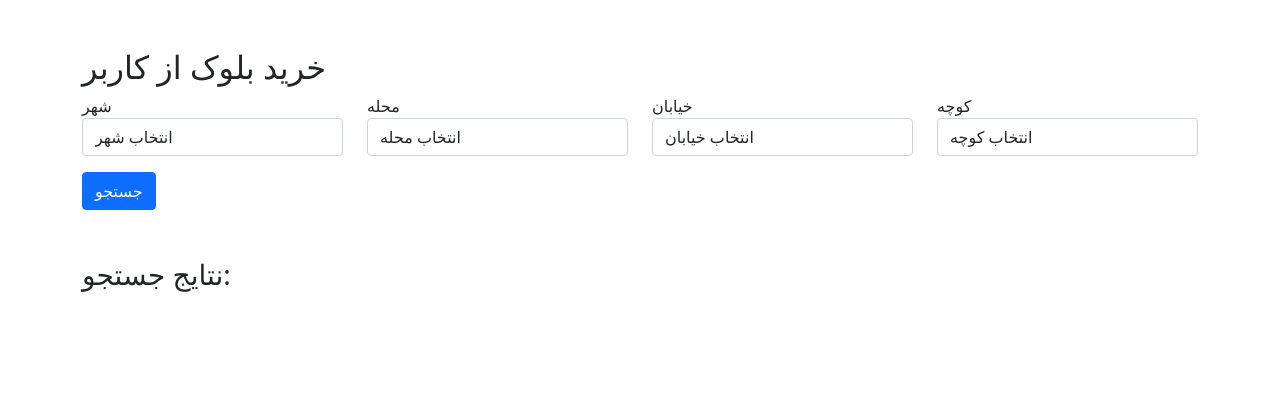
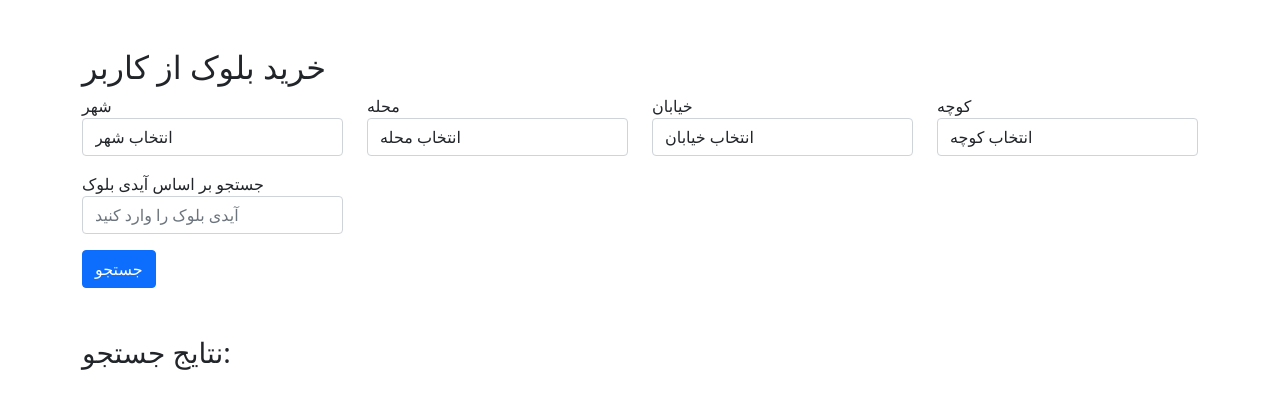
Before and after one commit to AmirhosseinNazarii/django_Rapoll, a Django app: page /users/buy_from_user/ in a window 1280 px wide. Shown: the top 409 px of the page. Run offline with Django 5.2, Linux system fonts and the light colour scheme.

Commit message:
search box bray bakhshe kharid az karbr ham ezafe shod. shokre khoda.

```diff
--- a/users/templates/users/BuyFromUser.html
+++ b/users/templates/users/BuyFromUser.html
@@ -11,11 +11,11 @@
     <h2>خرید بلوک از کاربر</h2>
     <form method="GET" action="">
         <div class="row">
+            <!-- بخش جستجو بر اساس شهر، محله، خیابان و کوچه -->
             <div class="col-md-3">
                 <label for="city">شهر</label>
                 <select class="form-control" id="city" name="city">
                     <option value="">انتخاب شهر</option>
-                    <!-- شهرهای موجود را اینجا قرار دهید -->
                     {% for city in cities %}
                     <option value="{{ city }}">{{ city }}</option>
                     {% endfor %}
@@ -25,24 +25,30 @@
                 <label for="neighborhood">محله</label>
                 <select class="form-control" id="neighborhood" name="neighborhood">
                     <option value="">انتخاب محله</option>
-                    <!-- محله‌ها براساس شهر -->
                 </select>
             </div>
             <div class="col-md-3">
                 <label for="street">خیابان</label>
                 <select class="form-control" id="street" name="street">
                     <option value="">انتخاب خیابان</option>
-                    <!-- خیابان‌ها براساس محله -->
                 </select>
             </div>
             <div class="col-md-3">
                 <label for="alley">کوچه</label>
                 <select class="form-control" id="alley" name="alley">
                     <option value="">انتخاب کوچه</option>
-                    <!-- کوچه‌ها براساس خیابان -->
                 </select>
             </div>
         </div>
+
+        <!-- بخش جستجو بر اساس آیدی بلوک -->
+        <div class="row mt-3">
+            <div class="col-md-3">
+                <label for="block_id">جستجو بر اساس آیدی بلوک</label>
+                <input type="number" class="form-control" id="block_id" name="block_id" placeholder="آیدی بلوک را وارد کنید">
+            </div>
+        </div>
+
         <div class="mt-3">
             <button type="submit" class="btn btn-primary">جستجو</button>
         </div>
--- a/users/views.py
+++ b/users/views.py
@@ -317,6 +317,7 @@ def buy_from_user(request):
     neighborhood = request.GET.get('neighborhood')
     street = request.GET.get('street')
     alley = request.GET.get('alley')
+    block_id = request.GET.get('block_id')  # دریافت آیدی بلوک
 
     # فیلتر کردن تراکنش‌هایی که وضعیتشان False است (باز)
     transactions = Transaction.objects.filter(status=False)
@@ -329,11 +330,14 @@ def buy_from_user(request):
         transactions = transactions.filter(street=street)
     if alley:
         transactions = transactions.filter(alley=alley)
+    if block_id:
+        transactions = transactions.filter(block__block_number=block_id)  # جستجو بر اساس آیدی بلوک
 
     return render(request, 'users/BuyFromUser.html', {
         'transactions': transactions,
         'cities': Transaction.objects.values_list('city', flat=True).distinct()  # لیست شهرها برای فیلتر
     })
+
 
 def final_buy_from_user(request):
     if request.method == 'POST':
```
